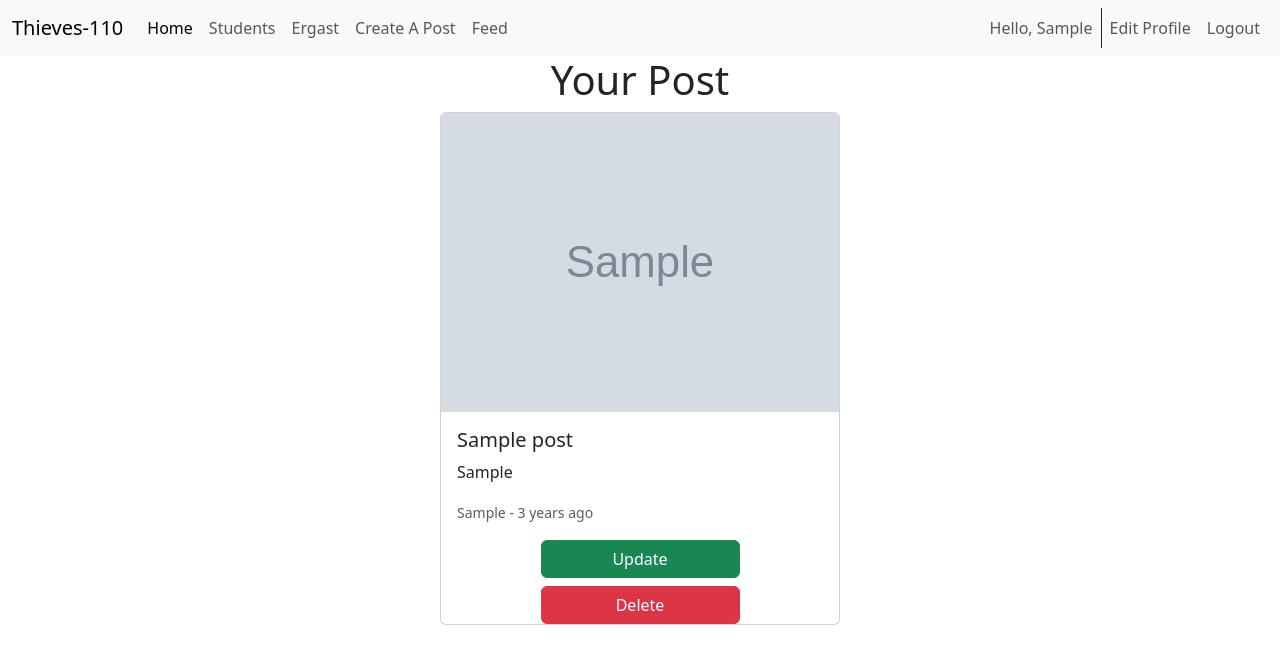
After one commit to cjsachs/Thieves110-Flask, a Flask app: page /posts/1 in a window 1280 px wide. The commit adds this page. Shown: the top 664 px of the page. Run offline with Flask 3, Linux system fonts and the light colour scheme; a user stored in the database is signed in; tables that the repository leaves empty hold one stand-in row (values such as "Sample post"); grey boxes marked "Sample" are stand-in pictures; some libraries are stand-ins or nearby versions.

Commit message:
Social Capabilities CONT.

```diff
--- a/app/blueprints/auth/routes.py
+++ b/app/blueprints/auth/routes.py
@@ -79,13 +79,13 @@ def edit_profile():
         queried_user = User.query.filter_by(email=new_user_data['email']).first()
 
         # check if queried_user already exists
-        if queried_user:
+        if queried_user and current_user.email != queried_user.email:
             flash('Email is already in use.', 'danger')
             return redirect(url_for('auth.edit_profile'))
         else:
            # add changes to db
-           current_user.from_dict(new_user_data)
-           current_user.save_to_db()
+           current_user.update_user(new_user_data)
+           current_user.update_to_db()
            flash('Profile Updated!', 'success')
            return redirect(url_for('main.home'))
 
--- /dev/null
+++ b/app/blueprints/posts/posts_templates/view_single_post.html
@@ -0,0 +1,52 @@
+{% extends 'base.html' %}
+
+{% block title%}
+Post - {{post.title}}
+{% endblock %}
+
+{% block content %}
+    {% if current_user.id == post.user_id %}
+    <h1>Your Post</h1>
+    <div class="card" style="width: 25rem;">
+        <img class="card-img-top" src="{{post.img_url}}" alt="Card image cap">
+        <div class="card-body">
+          <h5 class="card-title">{{ post.title }}</h5>
+          <p class="card-text">{{post.caption}}</p>
+          <small class="card-subtitle text-muted">{{post.author.first_name}} - {{moment(post.date_created).fromNow()}}</small>
+        </div>
+        <a class="btn btn-success mb-2 mx-auto" style="width: 50%" href="{{url_for('posts.update_post', post_id=post.id)}}">Update</a>
+        <!-- Button trigger modal -->
+        <button type="button" class="btn btn-danger mx-auto" style="width: 50%" data-bs-toggle="modal" data-bs-target="#exampleModal">
+          Delete
+        </button>
+
+        <!-- Modal -->
+        <div class="modal fade" id="exampleModal" tabindex="-1" role="dialog" aria-labelledby="exampleModalLabel" aria-hidden="true">
+          <div class="modal-dialog" role="document">
+            <div class="modal-content">
+              <div class="modal-header">
+                <h5 class="modal-title" id="exampleModalLabel">Are you sure you want to Delete your post?</h5>
+                <button type="button" class="close" data-dismiss="modal" aria-label="Close">
+                  <span aria-hidden="true">&times;</span>
+                </button>
+              </div>
+              <div class="modal-footer">
+                <button type="button" class="btn btn-secondary" data-dismiss="modal">Cancel</button>
+                <a class="btn btn-danger" href="{{url_for('posts.delete_post', post_id=post.id)}}">Delete</a>
+              </div>
+            </div>
+          </div>
+        </div>
+    </div>
+    {% else %}
+    <h1>{{post.author.first_name}}'s Post</h1>
+    <div class="card" style="width: 25rem;">
+        <img class="card-img-top" src="{{post.img_url}}" alt="Card image cap">
+        <div class="card-body">
+          <h5 class="card-title">{{ post.title }}</h5>
+          <p class="card-text">{{post.caption}}</p>
+          <small class="card-subtitle text-muted">{{post.author.first_name}} - {{moment(post.date_created).fromNow()}}</small>
+        </div>
+    </div>
+    {% endif %}
+{% endblock %}
--- a/app/blueprints/posts/routes.py
+++ b/app/blueprints/posts/routes.py
@@ -2,7 +2,7 @@ from flask import request, render_template, redirect, url_for, flash
 from flask_login import login_required, current_user
 from .forms import PostForm
 from . import posts
-from ...models import Post
+from ...models import Post, User
 
 # Create a Post
 @posts.route('/create', methods=['GET', 'POST'])
@@ -37,4 +37,77 @@ def create_post():
 @login_required
 def view_posts():
     posts = Post.query.all()
-    return render_template('view_posts.html', posts=posts)
+    return render_template('view_posts.html', posts=posts[::-1])
+
+
+# Dynamic Routes
+
+# view single post
+@posts.route('/<int:post_id>', methods=['GET'])
+@login_required
+def view_single_post(post_id):
+    post = Post.query.get(post_id)
+    if post:
+        return render_template('view_single_post.html', post=post)
+    else:
+        flash('Post does not exist', 'danger')
+        return redirect(url_for('posts.view_posts'))
+
+# update your post
+@posts.route('/update/<int:post_id>', methods=['GET', 'POST'])
+@login_required
+def update_post(post_id):
+    form = PostForm()
+    post = Post.query.get(post_id)
+    if current_user.id == post.user_id:
+        if request.method == 'POST' and form.validate_on_submit():
+
+            # Grabbing our form data and storing into a dict
+            new_post_data = {
+                'img_url': form.img_url.data,
+                'title': form.title.data.title(),
+                'caption': form.caption.data,
+                'user_id': current_user.id
+            }
+
+            # Implementing values from our form data for our instance
+            post.from_dict(new_post_data)
+
+            # Update post to database
+            post.update_to_db()
+
+            flash('You have successfully updated your post!', 'success')
+            return redirect(url_for('posts.view_posts'))
+    return render_template('update_post.html', form=form, post=post)
+
+# Delete a post
+@posts.route('/delete/<int:post_id>', methods=['GET'])
+@login_required
+def delete_post(post_id):
+    post = Post.query.get(post_id)
+    if current_user.id == post.user_id:
+        post.delete_post()
+    else:
+        flash('🐍 You do not have permission to delete another users post!', 'danger')
+    return redirect(url_for('posts.view_posts'))
+
+
+# follow route
+@posts.route('/follow/<int:user_id>')
+@login_required
+def follow(user_id):
+    user = User.query.get(user_id)
+    if user:
+        current_user.follow_user(user)
+        flash(f'Successfully followed {user.first_name}!', 'success')
+    return redirect(url_for('main.home'))
+
+# unfollow route
+@posts.route('/unfollow/<int:user_id>')
+@login_required
+def unfollow(user_id):
+    user = User.query.get(user_id)
+    if user:
+        current_user.unfollow_user(user)
+        flash(f'Successfully un-followed {user.first_name}!', 'warning')
+    return redirect(url_for('main.home'))
--- a/app/templates/home.html
+++ b/app/templates/home.html
@@ -13,7 +13,11 @@
         <img class="card-img-top" src="{{url_for('static', filename='../static/images/thievesbglogo.png')}}" alt="Card image cap">
         <div class="card-body">
           <h5 class="card-title">{{ user.first_name }}</h5>
-          <a href="#" class="btn btn-primary">Follow</a>
+          {% if user.isFollowing %}
+            <a href="{{url_for('posts.unfollow', user_id=user.id)}}" class="btn btn-danger">Unfollow</a>
+          {% else %}
+            <a href="{{url_for('posts.follow', user_id=user.id)}}" class="btn btn-primary">Follow</a>
+          {% endif %}
         </div>
     </div>
     {% endif %}
--- a/app/templates/includes/nav.html
+++ b/app/templates/includes/nav.html
@@ -18,6 +18,9 @@
             </li>
             <li class="nav-item">
                 <a class="nav-link" href="{{url_for('posts.create_post')}}">Create A Post</a>
+            </li>
+            <li class="nav-item">
+                <a class="nav-link" href="{{url_for('posts.view_posts')}}">Feed</a>
             </li>
             {% else %}
             <li class="nav-item">
```
Also changed, not shown: app/blueprints/main/routes.py (+11 -2 lines), app/blueprints/posts/posts_templates/update_post.html (added, +25 -0 lines), app/blueprints/posts/posts_templates/view_posts.html (+5 -5 lines), app/models.py (+24 -0 lines), migrations/versions/9fada0f25fc6_.py (renamed from migrations/versions/f538b733d3d3_.py, +16 -5 lines), migrations/versions/da8cdc0ac171_.py (deleted, +0 -37 lines).
